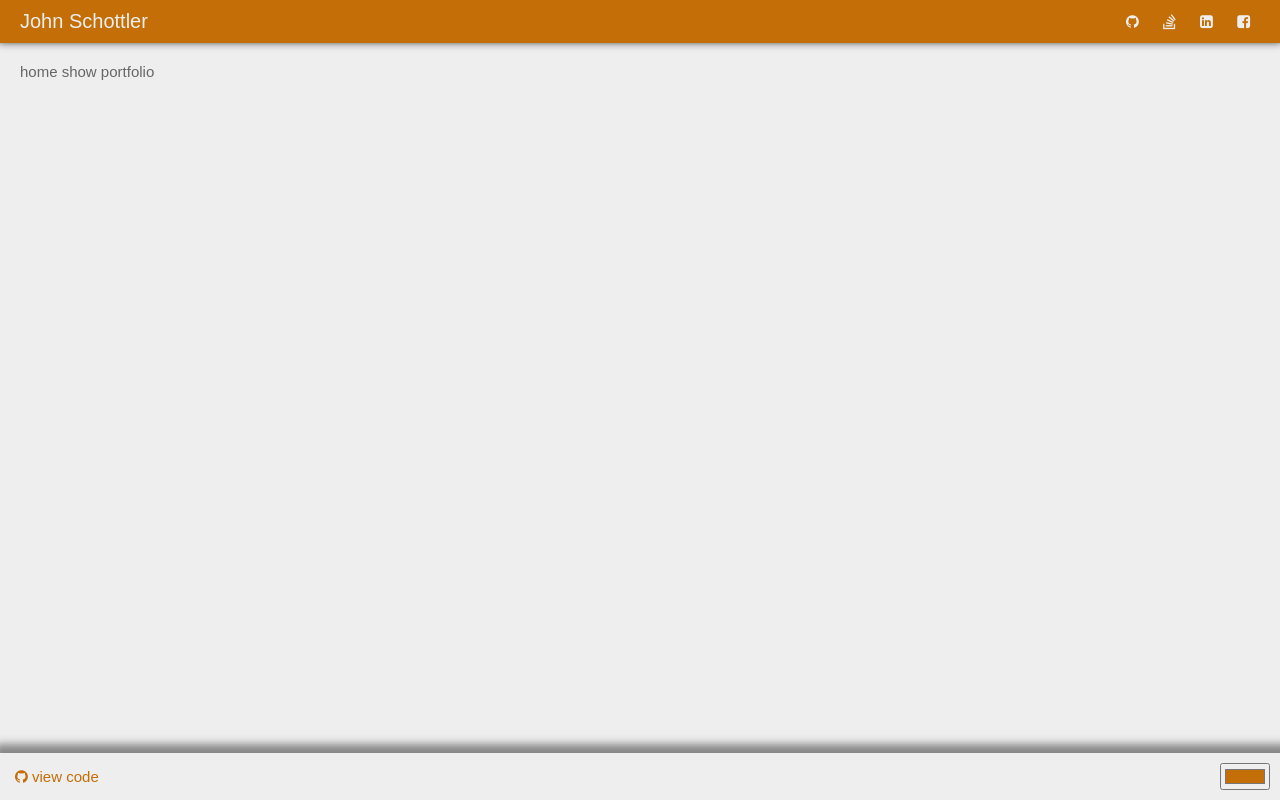
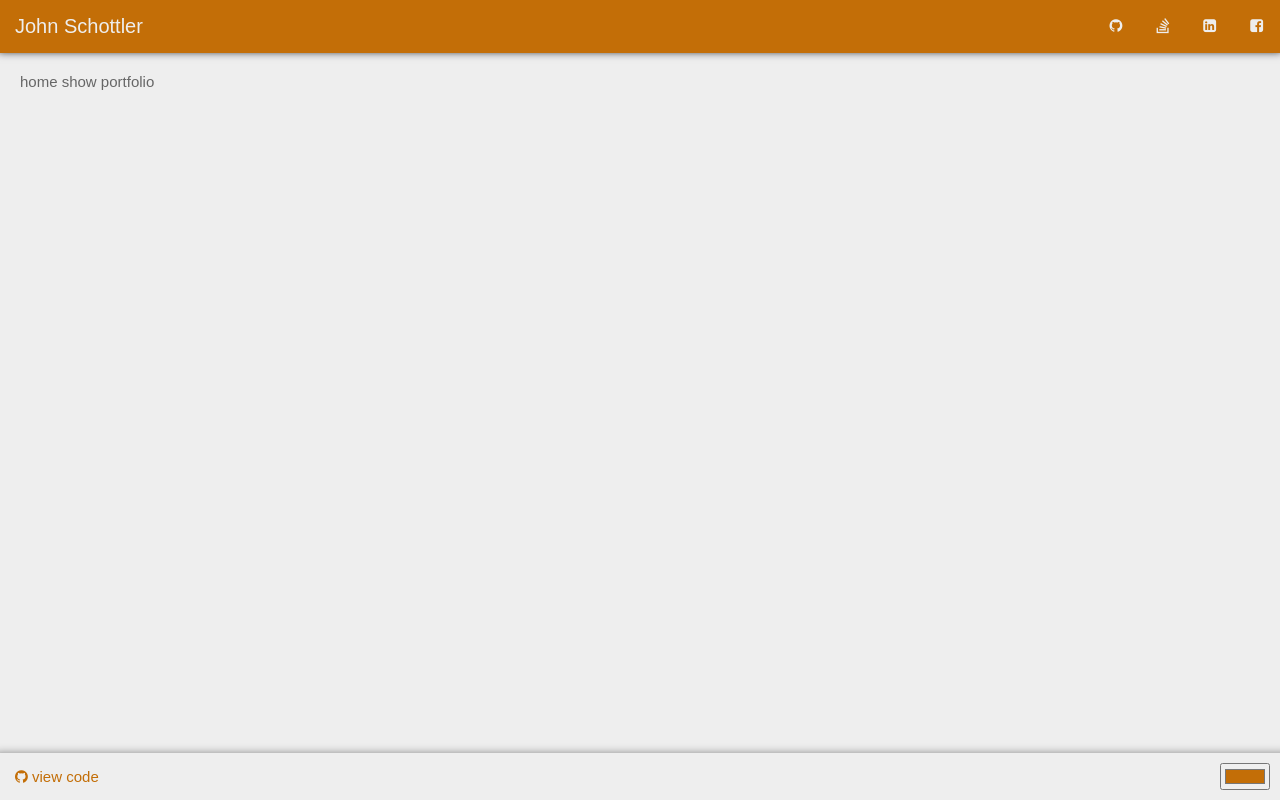
Before and after one commit to JohnnyFun/johnschottlercom, a Svelte app: page / in a window 1280 px wide. Built offline with nearby package versions, Linux system fonts and the light colour scheme.

Commit message:
tweaking nav menu hovers

```diff
--- a/src/Footer.svelte
+++ b/src/Footer.svelte
@@ -17,7 +17,7 @@
     position: fixed;
     width: 100%;
     padding: 1rem;
-    box-shadow: .5rem .1rem .8rem 1rem #888888;
+    box-shadow: .5rem 1rem .8rem 1rem #888888;
     bottom: 0;
     right: 0;
     margin-top: 2rem;
--- a/src/components/Navigation.svelte
+++ b/src/components/Navigation.svelte
@@ -1,5 +1,7 @@
 <nav>
-  <a class="home" href="/">John&nbsp;Schottler</a>
+  <div>
+    <a class="home" href="/">John&nbsp;Schottler</a>
+  </div>
   <div class="menu-items">
     <a href="https://github.com/JohnnyFun" title="github" target="_blank">
       <Icon type="github" />
@@ -23,37 +25,52 @@
 <style>
   nav {
     display: flex;
-    align-items: center;
+    align-items: stretch;
     justify-content: space-between;
+    padding:0;
+    margin:0;
     width: 100vw;
-    padding: 1rem;
-    padding-left: 2rem;
     background-color: var(--primary);
-    box-shadow: 0 -0.4rem 0.9rem 0.2rem rgba(0,0,0)
-  }
-
-  .home {
-    font-size: 2rem;
+    box-shadow: 0 -0.4rem 0.9rem 0.2rem rgba(0,0,0);
   }
 
   a {
     color: var(--primary-text);
     text-decoration: none;
-    transition: color 0.3s;
-    margin-right: 2rem;
+    display: inline-block;
+    margin: .5rem;
   }
 
-  nav a:hover {
-    color: #eee;
+  a.home {
+    padding: 1rem;
+    font-size: 2rem;
+    transition: transform 0.5s;
   }
 
-  @media only screen and (max-width: 33rem) {
+  a.home:hover {
+    transform: scale(1.1, 1.1);
+  }
+
+  .menu-items {
+    display: flex;
+    align-items: stretch;
+    justify-content: space-between;
+  }
+
+  .menu-items > a {
+    padding: 1rem;
+    transition: border-bottom 0.3s;
+    border: 2px solid transparent;
+  }
+
+  .menu-items > a:hover {
+    border-bottom: 2px solid var(--primary-text);
+  }
+
+  @media only screen and (max-width: 350px) {
     nav {
       display: block;
-    }
-
-    .menu-items {
-      margin-top: 1rem;
+      text-align: center;
     }
   }
 </style>
```
